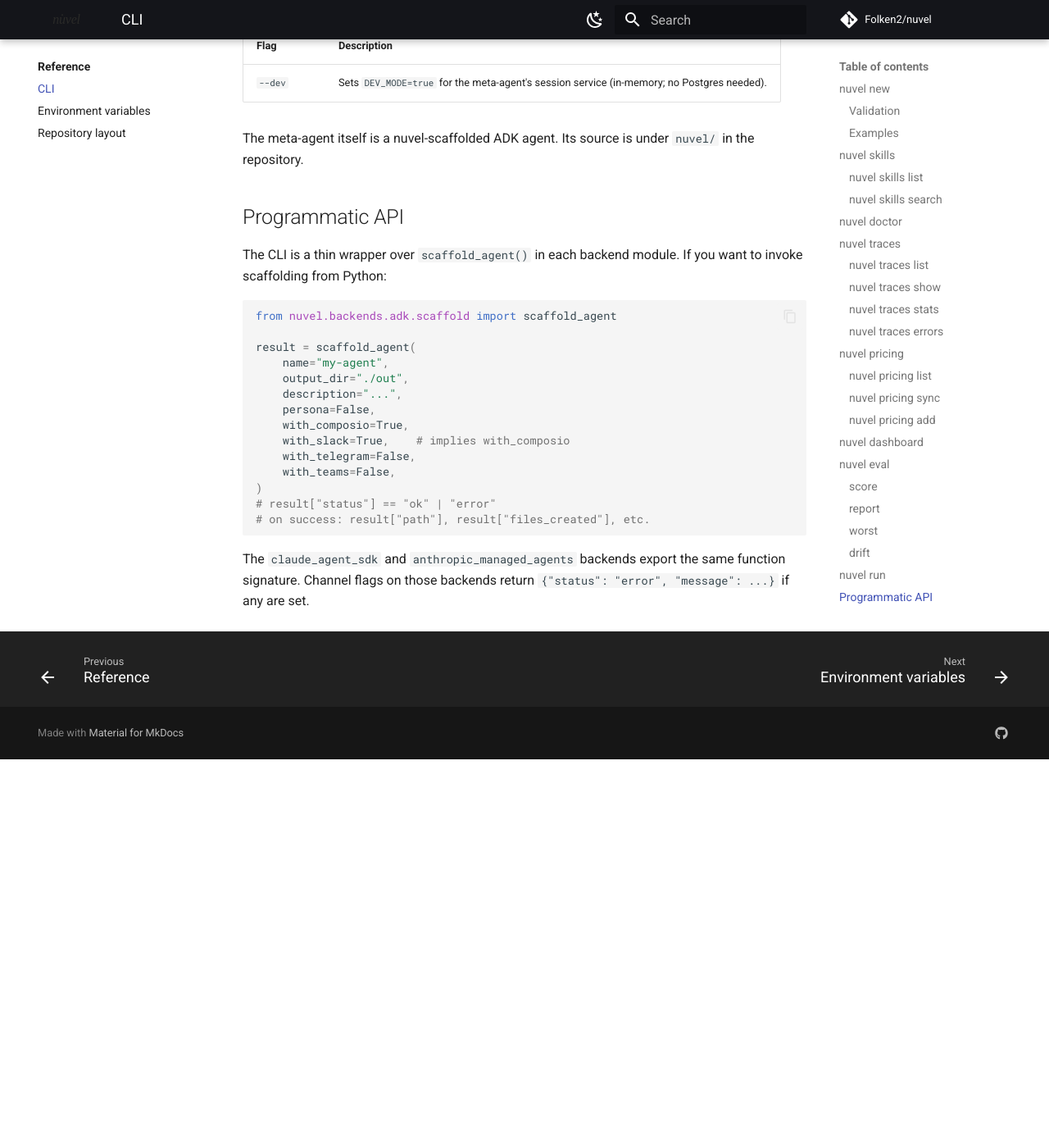
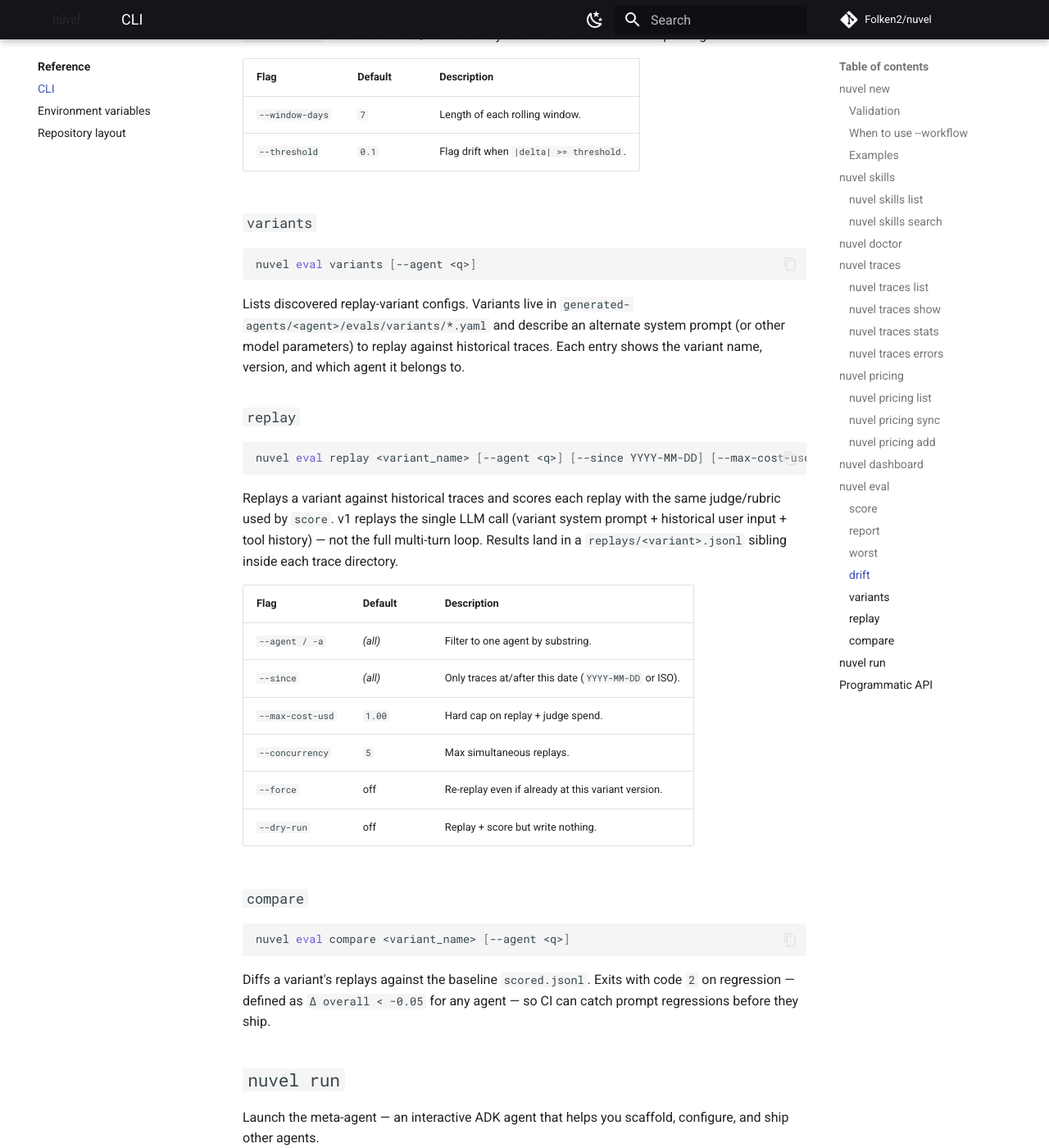
Before and after one commit to Folken2/nuvel, an MkDocs documentation site: the page built from docs/reference/cli.md, in a window 1280 px wide and 1400 px high, scrolled down 7072 px. Shown: the whole window at 82% size. Built offline with MkDocs 1.6.1 and Material for MkDocs 9.7.7, drawn with Linux system fonts in a browser that asks for light colours; comment, search, counter and statistics services are not loaded; before the commit the page ends 7998 px from its top, so only the background shows below that; some of the changed text lies outside the part shown.

Commit message:
docs: v0.2.0 release prep — --workflow docs, eval replay CLI ref, skill counts, version bump (#47)
- Add docs/how-to/build-workflow-agent.md guide for the --workflow flag
  (plan → route → execute graph, typed contracts, deterministic routing,
  customization recipes, bundled skills, revert path)
- docs/reference/cli.md: document --workflow flag, eval variants/replay/compare
  subcommands, workflow in programmatic API example
- docs/how-to/pick-a-backend.md: add --workflow to the feature support table
- docs/how-to/index.md: link the new workflow guide
- README.md: fix stale skill counts (ADK 8→10, total 13→21, architecture 7→10)
- pyproject.toml: bump version 0.1.1 → 0.2.0

````diff
--- a/docs/reference/cli.md
+++ b/docs/reference/cli.md
@@ -22,11 +22,16 @@
 | `--with-slack` | off | *(adk only)* Add a Slack gateway via Composio Slackbot. **Implies `--with-composio`.** |
 | `--with-telegram` | off | *(adk only)* Add a Telegram gateway (webhook + Bot API outbound). |
 | `--with-teams` | off | *(adk only)* Add an MS Teams gateway as a separate aiohttp sidecar. |
+| `--workflow` | off | *(adk only)* Make the root agent an ADK 2.0 `Workflow` graph (`agent_workflow.py`) instead of a single `LlmAgent`: plan → execute nodes in `mode='task'` with typed contracts and deterministic routing. `agent.py` becomes a shim re-exporting `root_agent`, so all import paths stay unchanged. |
 
 ### Validation
 
 - `<name>` must match `^[a-z][a-z0-9]*(-[a-z0-9]+)*$`. Underscores, spaces, leading digits, double hyphens, trailing hyphens, and any uppercase character all fail.
-- `--with-slack`, `--with-telegram`, `--with-teams` are accepted on non-ADK backends but exit with a clear "not yet supported on this backend" error message.
+- `--with-slack`, `--with-telegram`, `--with-teams`, `--workflow` are accepted on non-ADK backends but exit with a clear "not yet supported on this backend" error message.
+
+### When to use `--workflow`
+
+Use it when the agent's work is **genuinely multi-step with branching** — plan-then-execute, triage-then-route, draft-then-review. Skip it for a single-purpose tool-using agent; a graph you don't need is just indirection. See [Build a workflow-native agent](../how-to/build-workflow-agent.md) for a worked example, and the bundled `adk-workflow-graphs` + `adk-task-delegation` skills for the underlying patterns.
 
 ### Examples
 
@@ -36,6 +41,9 @@
 
 # ADK agent with Composio tools and a Slack channel
 nuvel new my-agent --with-slack
+
+# Workflow-native agent: plan → execute graph with task-mode nodes
+nuvel new triage-bot --workflow --description "triage issues, route to the right team"
 
 # Claude Agent SDK agent
 nuvel new my-agent --framework claude-agent-sdk
@@ -222,6 +230,39 @@
 | `--window-days` | `7` | Length of each rolling window. |
 | `--threshold` | `0.1` | Flag drift when `|delta| >= threshold`. |
 
+### `variants`
+
+```bash
+nuvel eval variants [--agent <q>]
+```
+
+Lists discovered replay-variant configs. Variants live in `generated-agents/<agent>/evals/variants/*.yaml` and describe an alternate system prompt (or other model parameters) to replay against historical traces. Each entry shows the variant name, version, and which agent it belongs to.
+
+### `replay`
+
+```bash
+nuvel eval replay <variant_name> [--agent <q>] [--since YYYY-MM-DD] [--max-cost-usd N] [--concurrency N] [--force] [--dry-run]
+```
+
+Replays a variant against historical traces and scores each replay with the same judge/rubric used by `score`. v1 replays the single LLM call (variant system prompt + historical user input + tool history) — not the full multi-turn loop. Results land in a `replays/<variant>.jsonl` sibling inside each trace directory.
+
+| Flag | Default | Description |
+|---|---|---|
+| `--agent / -a` | *(all)* | Filter to one agent by substring. |
+| `--since` | *(all)* | Only traces at/after this date (`YYYY-MM-DD` or ISO). |
+| `--max-cost-usd` | `1.00` | Hard cap on replay + judge spend. |
+| `--concurrency` | `5` | Max simultaneous replays. |
+| `--force` | off | Re-replay even if already at this variant version. |
+| `--dry-run` | off | Replay + score but write nothing. |
+
+### `compare`
+
+```bash
+nuvel eval compare <variant_name> [--agent <q>]
+```
+
+Diffs a variant's replays against the baseline `scored.jsonl`. Exits with code `2` on regression — defined as `Δ overall < −0.05` for any agent — so CI can catch prompt regressions before they ship.
+
 ## `nuvel run`
 
 Launch the meta-agent — an interactive ADK agent that helps you scaffold, configure, and ship other agents.
@@ -252,6 +293,7 @@
     with_slack=True,    # implies with_composio
     with_telegram=False,
     with_teams=False,
+    workflow=False,     # adk only — Workflow graph instead of a single LlmAgent
 )
 # result["status"] == "ok" | "error"
 # on success: result["path"], result["files_created"], etc.
--- a/pyproject.toml
+++ b/pyproject.toml
@@ -4,7 +4,7 @@
 
 [project]
 name = "nuvel-cli"
-version = "0.1.1"
+version = "0.2.0"
 description = "Production-ready agents, your way — skills, scaffolder, and meta-agent for Google ADK, the Claude Agent SDK, and Anthropic Managed Agents."
 readme = "README.md"
 requires-python = ">=3.11"
````
Also changed, not shown: README.md (+3 -3 lines), docs/how-to/build-workflow-agent.md (added, +150 -0 lines), docs/how-to/index.md (+1 -0 lines), docs/how-to/pick-a-backend.md (+1 -0 lines).
